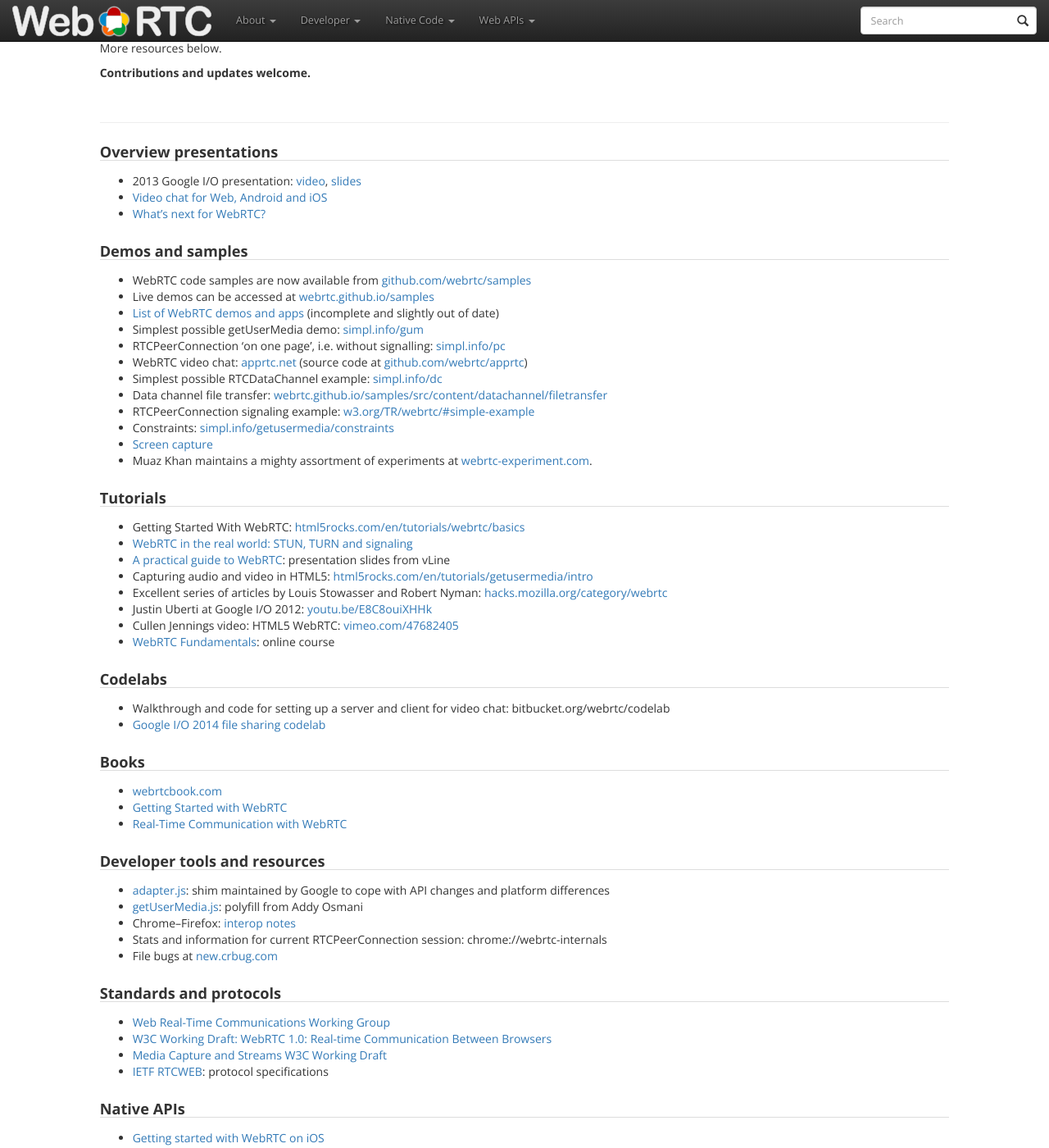
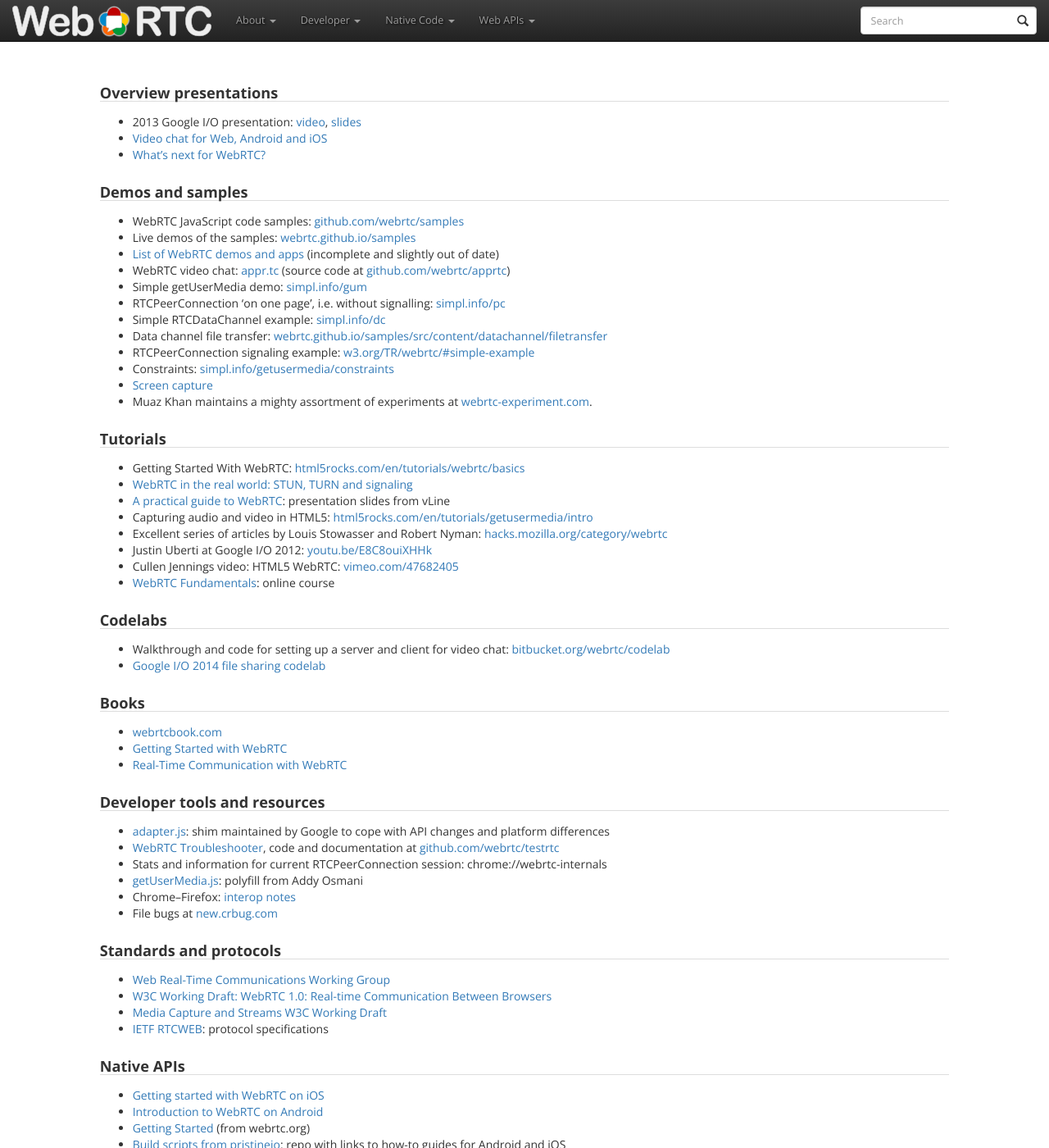
Before and after one commit to webrtc/webrtc-org, a Jekyll site: the page built from start/index.md, in a window 1280 px wide and 1400 px high, scrolled down 345 px. Shown: the whole window at 82% size. Built offline with Jekyll 4.4.1, drawn with Linux system fonts in a browser that asks for light colours; some of the changed text lies outside the part shown.

Commit message:
Minor fixes to text

```diff
--- a/start/index.md
+++ b/start/index.md
@@ -26,21 +24,19 @@ More resources below.
 
 <br>
 
----
-
 ### Overview presentations
 * 2013 Google I/O presentation: [video](http://www.youtube.com/watch?v=p2HzZkd2A40), [slides](http://io13webrtc.appspot.com/)
 * [Video chat for Web, Android and iOS](https://docs.google.com/presentation/d/1CjuTaY2J9P5xrFDtRCh6VmS7Iw2UBbm-JEwzCHQCYkE)
 * [What’s next for WebRTC?](https://www.youtube.com/watch?v=HCE3S1E5UwY)
 
 ### Demos and samples
-* WebRTC code samples are now available from [github.com/webrtc/samples](http://github.com/webrtc/samples)
-* Live demos can be accessed at [webrtc.github.io/samples](http://webrtc.github.io/samples)
+* WebRTC JavaScript code samples: [github.com/webrtc/samples](http://github.com/webrtc/samples)
+* Live demos of the samples: [webrtc.github.io/samples](http://webrtc.github.io/samples)
 * [List of WebRTC demos and apps](https://docs.google.com/document/d/1hNK15_cNx3CpYsro2TKwEbdFxLv5WFe8djGHdFeZBks) (incomplete and slightly out of date)
-* Simplest possible getUserMedia demo: [simpl.info/gum](http://simpl.info/gum)
+* WebRTC video chat: [appr.tc](https://www.appr.tc) (source code at [github.com/webrtc/apprtc](http://github.com/webrtc/apprtc))
+* Simple getUserMedia demo: [simpl.info/gum](http://simpl.info/gum)
 * RTCPeerConnection 'on one page', i.e. without signalling: [simpl.info/pc](http://www.simpl.info/peerconnection)
-* WebRTC video chat: [apprtc.net](https://www.apprtc.net) (source code at [github.com/webrtc/apprtc](http://github.com/webrtc/apprtc))
-* Simplest possible RTCDataChannel example: [simpl.info/dc](http://simpl.info/dc)
+* Simple RTCDataChannel example: [simpl.info/dc](http://simpl.info/dc)
 * Data channel file transfer:  [webrtc.github.io/samples/src/content/datachannel/filetransfer](http://webrtc.github.io/samples/src/content/datachannel/filetransfer)
 * RTCPeerConnection signaling example:[ w3.org/TR/webrtc/#simple-example](http://w3.org/TR/webrtc/#simple-example)
 * Constraints: [simpl.info/getusermedia/constraints](https://simpl.info/getusermedia/constraints/)
@@ -58,7 +54,7 @@ More resources below.
 * [WebRTC Fundamentals](http://bit.ly/learnwebrtc): online course
 
 ### Codelabs
-* Walkthrough and code for setting up a server and client for video chat: bitbucket.org/webrtc/codelab
+* Walkthrough and code for setting up a server and client for video chat: [bitbucket.org/webrtc/codelab](https://bitbucket.org/webrtc/codelab)
 * [Google I/O 2014 file sharing codelab](http://io2014codelabs.appspot.com/static/codelabs/webrtc-file-sharing/#1)
 
 ### Books
@@ -68,9 +64,10 @@ More resources below.
 
 ### Developer tools and resources
 * [adapter.js](https://github.com/webrtc/adapter): shim maintained by Google to cope with API changes and platform differences
+* [WebRTC Troubleshooter](https://test.webrtc.org/), code and documentation at [github.com/webrtc/testrtc](https://github.com/webrtc/testrtc)
+* Stats and information for current RTCPeerConnection session: chrome://webrtc-internals
 * [getUserMedia.js](https://github.com/addyosmani/getUserMedia.js): polyfill from Addy Osmani
 * Chrome–Firefox: [interop notes](http://www.webrtc.org/interop)
-* Stats and information for current RTCPeerConnection session: chrome://webrtc-internals
 * File bugs at [new.crbug.com](https://crbug.com/new)
 
 ### Standards and protocols
@@ -101,7 +99,7 @@ More resources below.
 * [iswebrtcreadyyet.com](http://iswebrtcreadyyet.com/)
 
 ### JavaScript apps and frameworks
-* webrtcHacks [article about JavaScript libraries](https://webrtchacks.com/whats-in-a-webrtc-javascript-library/).
+* Comprehensive list in the [webrtcHacks article about JavaScript libraries](https://webrtchacks.com/whats-in-a-webrtc-javascript-library/).
 
 #### Video chat
 * [appear.in](https://developer.appear.in/)
```
Also changed, not shown: other parts of start/index.md (+1 -2 lines).
